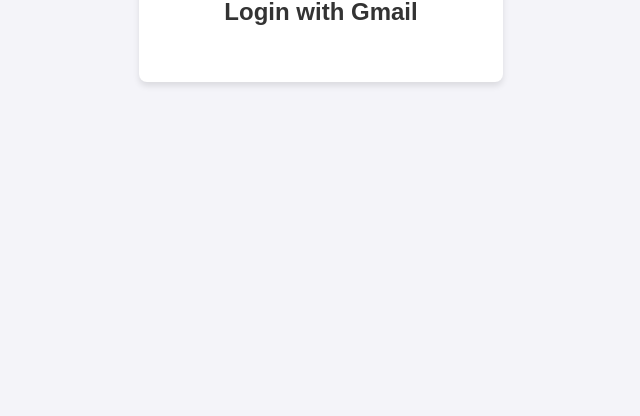
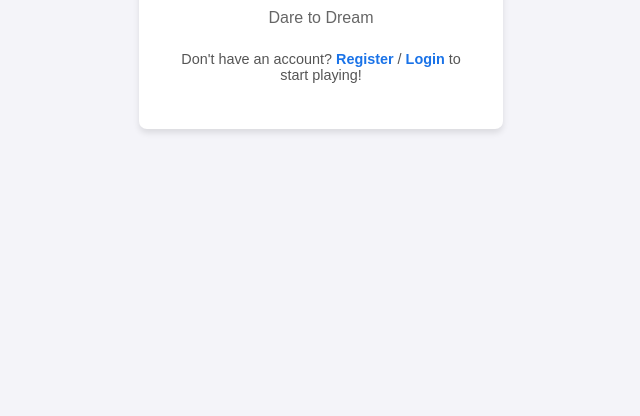
Before and after one commit to JPtheDash/Daring11, a plain HTML site: page index.html in a window 1280 px wide. Shown: the part 384-800 px from the top of the page, without its empty margins (319-959 px from the left). Drawn offline with Linux system fonts and the light colour scheme.

Commit message:
Update index.html

```diff
--- a/index.html
+++ b/index.html
@@ -3,7 +3,7 @@
 <head>
     <meta charset="UTF-8">
     <meta name="viewport" content="width=device-width, initial-scale=1.0">
-    <title>Login Page</title>
+    <title>Daring 11</title>
     <script src="https://accounts.google.com/gsi/client" async defer></script>
     <style>
         body {
@@ -26,24 +26,48 @@
         }
 
         h1 {
+            margin-bottom: 0.5rem;
+            font-size: 2rem;
+            color: #333;
+        }
+
+        .tagline {
             margin-bottom: 1.5rem;
-            font-size: 1.5rem;
-            color: #333;
+            font-size: 1rem;
+            color: #666;
         }
 
         .g_id_signin {
             margin-top: 1rem;
         }
+
+        .register-link {
+            margin-top: 1.5rem;
+            font-size: 0.9rem;
+            color: #555;
+        }
+
+        .register-link a {
+            color: #1a73e8;
+            text-decoration: none;
+            font-weight: bold;
+        }
+
+        .register-link a:hover {
+            text-decoration: underline;
+        }
     </style>
 </head>
 <body>
     <div class="login-box">
-        <h1>Login with Gmail</h1>
+        <h1>Daring 11</h1>
+        <p class="tagline">Dare to Dream</p>
         <div id="g_id_onload"
              data-client_id="YOUR_CLIENT_ID.apps.googleusercontent.com"
              data-callback="handleCredentialResponse">
         </div>
         <div class="g_id_signin" data-type="standard" data-theme="filled_blue"></div>
+        <p class="register-link">Don't have an account? <a href="#">Register</a> / <a href="#">Login</a> to start playing!</p>
     </div>
 
     <script>
```
